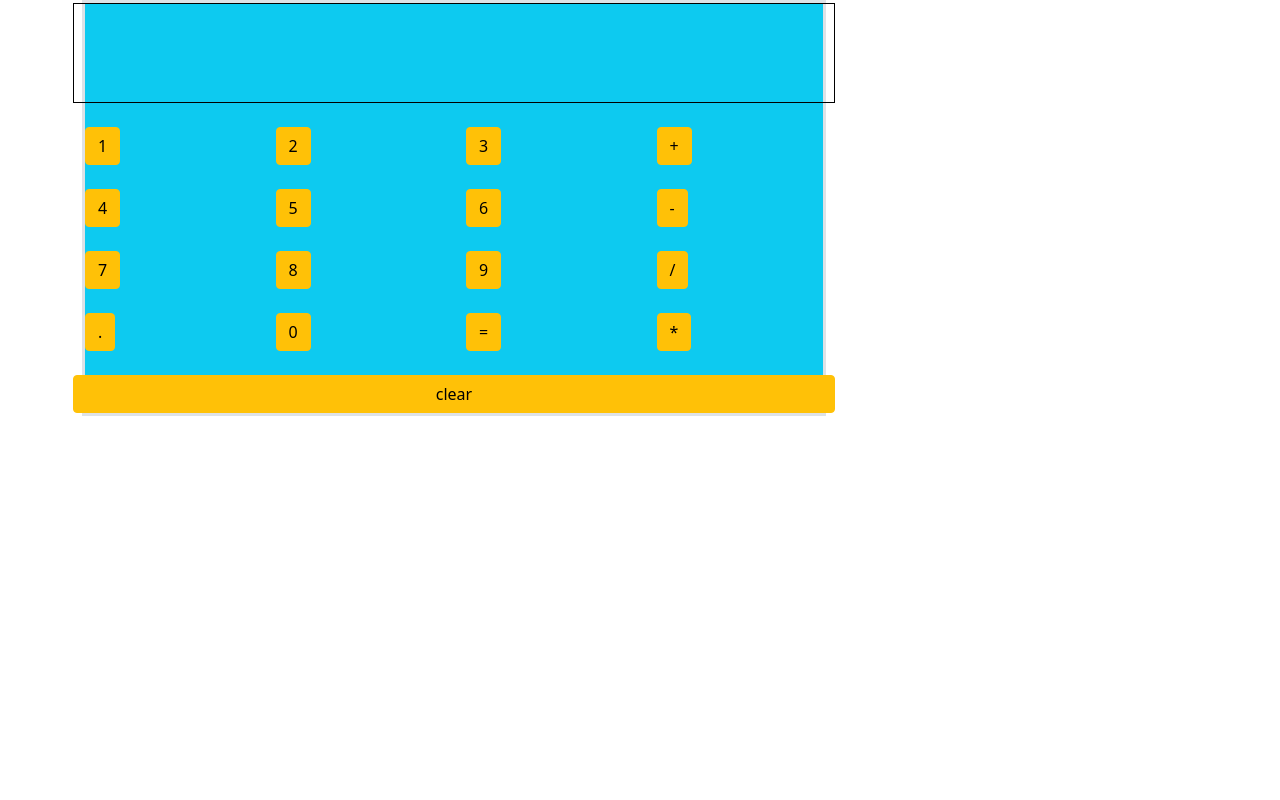
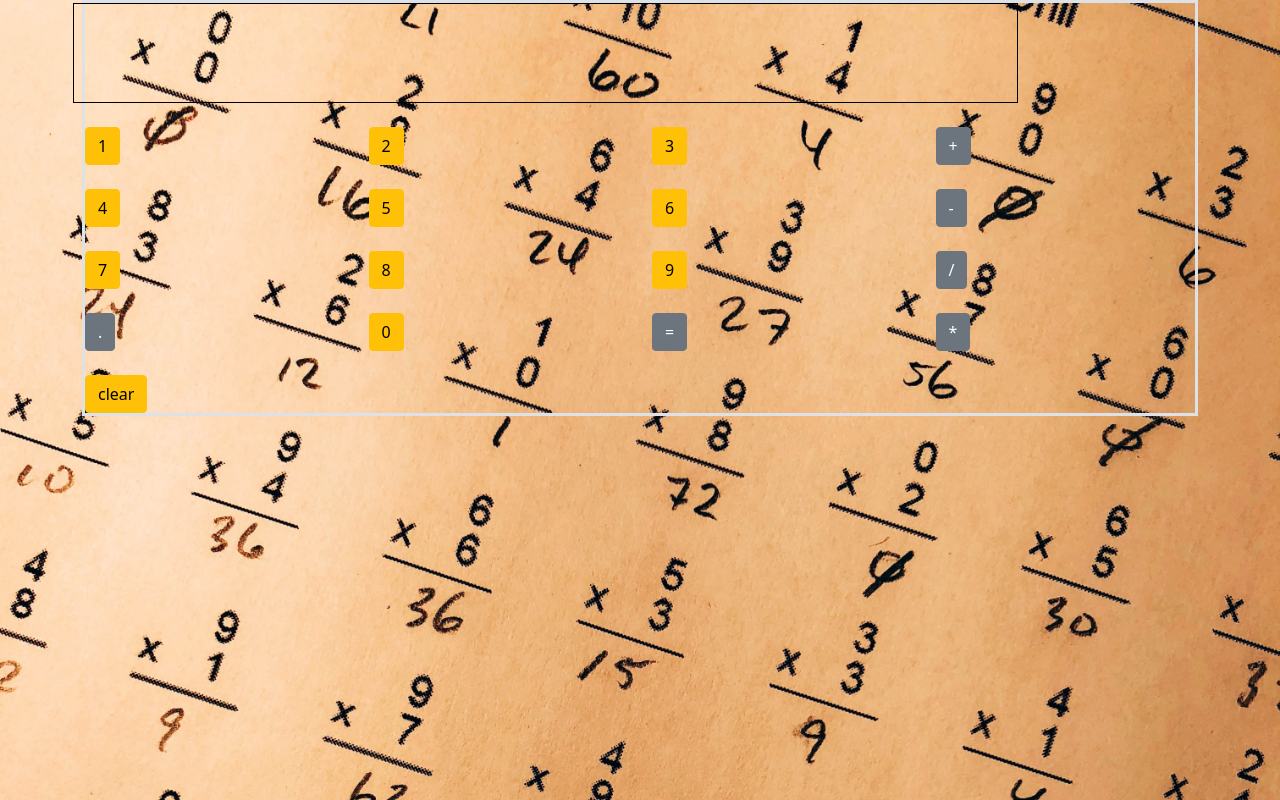
Before and after one commit to bredau00/JS_Calculator, a plain HTML site: page index.html in a window 1280 px wide. Drawn offline with nearby package versions, Linux system fonts and the light colour scheme.

Commit message:
background change

```diff
--- a/index.html
+++ b/index.html
@@ -14,16 +14,16 @@
   </head>
   <body>
     <div class="container container-fluid">
-      <div class="col-8 bg-info border border-3">
+      <div style="color: #f1b576" class="col-12 border border-3">
         <div class="row">
-          <div id="output"></div>
+          <div id="output" class="col-10"></div>
         </div>
         <br />
         <div class="row">
           <div class="col-3">
             <button
               type="button"
-              class="btn btn-warning fluid"
+              class="btn btn-fluid btn-warning"
               onclick="addtosum('1')"
             >
               1
@@ -50,7 +50,7 @@
           <div class="col-3">
             <button
               type="button"
-              class="btn btn-warning"
+              class="btn btn-secondary"
               onclick="addtosum('+')"
             >
               +
@@ -89,7 +89,7 @@
           <div class="col-3">
             <button
               type="button"
-              class="btn btn-warning"
+              class="btn btn-secondary"
               onclick="addtosum('-')"
             >
               -
@@ -128,7 +128,7 @@
           <div class="col-3">
             <button
               type="button"
-              class="btn btn-warning"
+              class="btn btn-secondary"
               onclick="addtosum('/')"
             >
               /
@@ -140,7 +140,7 @@
           <div class="col-3">
             <button
               type="button"
-              class="btn btn-warning"
+              class="btn btn-secondary"
               onclick="addtosum('.')"
             >
               .
@@ -158,7 +158,7 @@
           <div class="col-3">
             <button
               type="button"
-              class="btn btn-warning"
+              class="btn btn-secondary"
               onclick="evaluatesum('=')"
             >
               =
@@ -167,7 +167,7 @@
           <div class="col-3">
             <button
               type="button"
-              class="btn btn-warning"
+              class="btn btn-secondary"
               onclick="addtosum('*')"
             >
               *
@@ -176,9 +176,15 @@
         </div>
         <br />
         <div class="row">
-          <button type="button" class="btn btn-warning" onclick="clearsum('')">
-            clear
-          </button>
+          <div class="col-8">
+            <button
+              type="button"
+              class="btn btn-warning"
+              onclick="clearsum('')"
+            >
+              clear
+            </button>
+          </div>
         </div>
       </div>
     </div>
--- a/style.css
+++ b/style.css
@@ -2,3 +2,7 @@
   border: 1px solid black;
   height: 100px;
 }
+body {
+  background-image: url(./chris-liverani-rD2dc_2S3i0-unsplash.jpg);
+  background-size: cover;
+}
```
Also changed, not shown: chris-liverani-rD2dc_2S3i0-unsplash.jpg (added).
